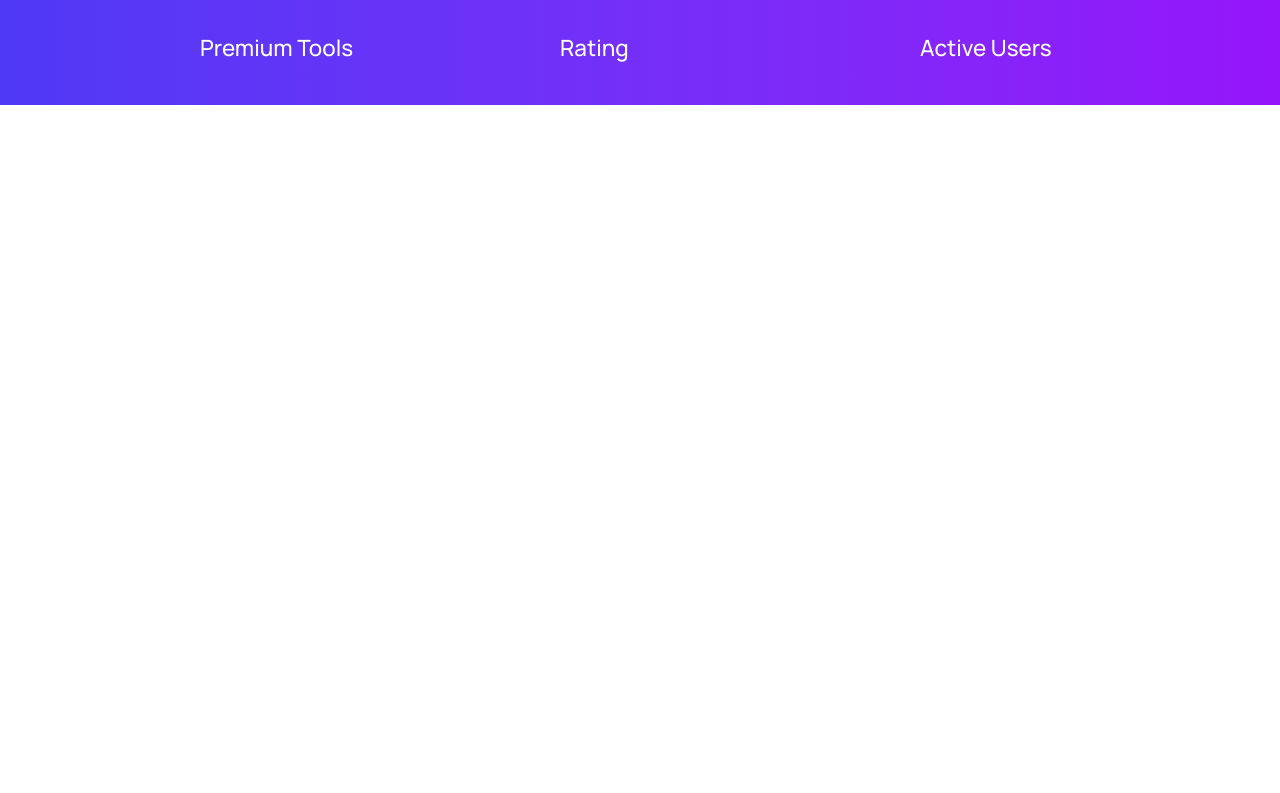
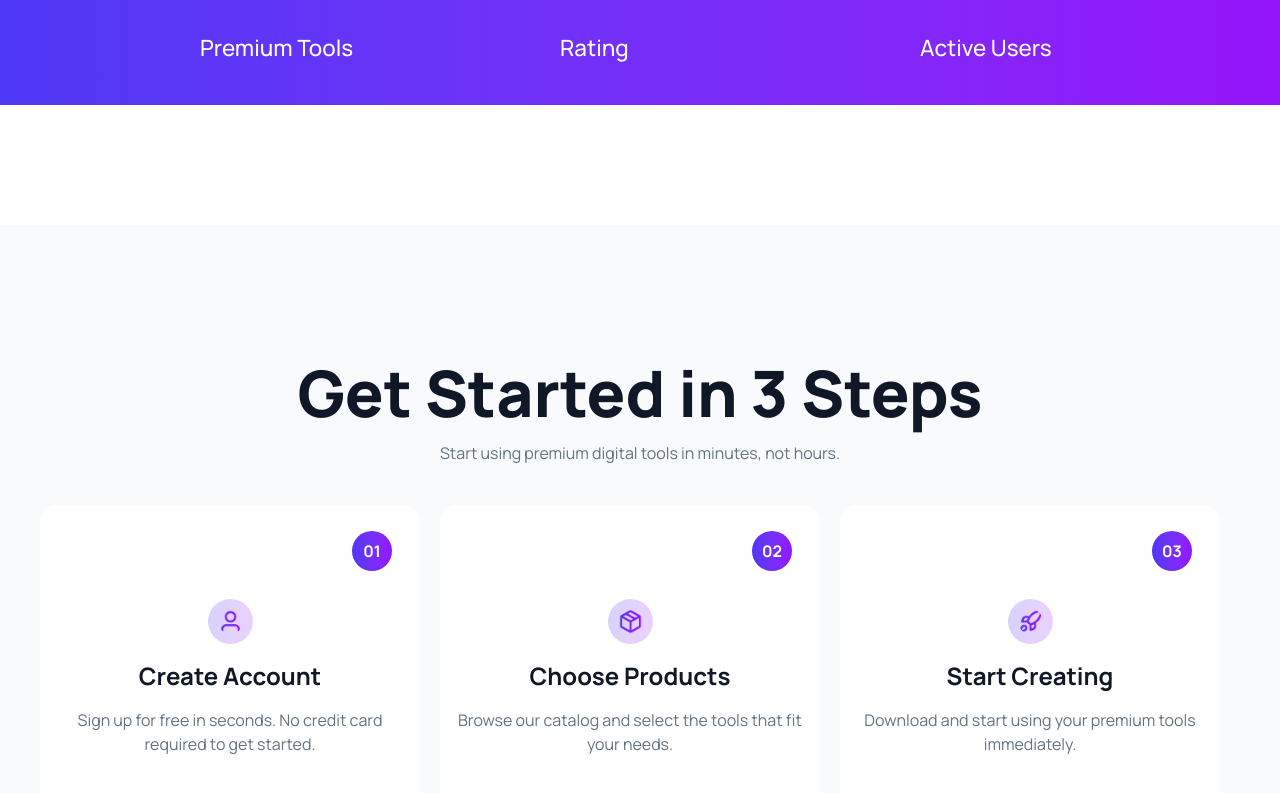
Before and after one commit to TonmoyX/Assignment-6, a React (Vite) app: page / in a window 1280 px wide. Shown: the part 939-1732 px from the top of the page. Before the commit the page ends 1044 px from the top, so only its background shows below. Built offline with nearby package versions, Linux system fonts and the light colour scheme.

Commit message:
add three step card

```diff
--- a/src/App.jsx
+++ b/src/App.jsx
@@ -1,16 +1,25 @@
 import './App.css'
 import Nav from './Component/Nav'
 import Banner from './Component/Banner'
+import ClientCount from './Component/ClientCount'
+import ThreeStep from './Component/ThreeStep'
+
 import banner from './assets/banner.png'
-import ClientCount from './Component/ClientCount'
-
-
+import user from './assets/user.png'
+import packagimg from './assets/package.png'
+import rocket from './assets/rocket.png'
 function App() {
   return (
     <>
       <Nav></Nav>
       <Banner banner={banner}></Banner>
       <ClientCount></ClientCount>
+
+      <ThreeStep
+      user={user}
+      packagimg={packagimg}
+      rocket={rocket}
+      ></ThreeStep>
     </>
   )
 }
--- /dev/null
+++ b/src/Component/ThreeStep.jsx
@@ -0,0 +1,43 @@
+import React from 'react';
+
+const ThreeStep = ({user, packagimg, rocket}) => {
+    return (
+        <div className=" bg-[#F9FAFC]">
+            <div className='max-w-[1200px] mx-auto mt-[120px] pb-[120px]'>
+            <div className='pt-[120px]'>
+                <h1 className='text-center text-[4rem] text-[#101727] font-extrabold'>Get Started in 3 Steps</h1>
+                <p className='text-center text-[#627382] text-[1rem]'>Start using premium digital tools in minutes, not hours.</p>
+            </div>
+
+            <div className='mt-[40px] grid grid-cols-3'>
+                <div className='h-[380px] w-[380px] bg-white rounded-2xl px-3 pt-6'>
+                    <div className='ml-[300px]'>
+                    <p className='w-[40px] text-center p-2 bg-gradient-to-r  from-[#4F39F6] to-[#9514FA] rounded-[50%] text-white font-bold mt-[2px]'>01</p></div>
+                    <img src = {user} className='w-[45px] mt-[28px] bg-gradient-to-r from-[#4f39f63a] to-[#9614fa34] rounded-[50%] p-[10px] mx-auto' ></img>
+                    <h1 className='text-[#101727] text-center mt-[16px] font-bold text-2xl'>Create Account</h1>
+                    <p className='text-[#627382] mt-[16px] text-center'>Sign up for free in seconds. No credit card required to get started.</p>
+
+                </div>
+                <div className='h-[380px] w-[380px] bg-white rounded-2xl px-3 pt-6'>
+                    <div className='ml-[300px]'>
+                    <p className='w-[40px] text-center p-2 bg-gradient-to-r  from-[#4F39F6] to-[#9514FA] rounded-[50%] text-white font-bold mt-[2px]'>02</p></div>
+                    <img src = {packagimg} className='w-[45px] mt-[28px] bg-gradient-to-r from-[#4f39f63a] to-[#9614fa34] rounded-[50%] p-[10px] mx-auto' ></img>
+                    <h1 className='text-[#101727] text-center mt-[16px] font-bold text-2xl'>Choose Products</h1>
+                    <p className='text-[#627382] mt-[16px] text-center'>Browse our catalog and select the tools that fit your needs.</p>
+
+                </div>
+                <div className='h-[380px] w-[380px] bg-white rounded-2xl px-3 pt-6'>
+                    <div className='ml-[300px]'>
+                    <p className='w-[40px] text-center p-2 bg-gradient-to-r  from-[#4F39F6] to-[#9514FA] rounded-[50%] text-white font-bold mt-[2px]'>03</p></div>
+                    <img src = {rocket} className='w-[45px] mt-[28px] bg-gradient-to-r from-[#4f39f63a] to-[#9614fa34] rounded-[50%] p-[10px] mx-auto' ></img>
+                    <h1 className='text-[#101727] text-center mt-[16px] font-bold text-2xl'>Start Creating</h1>
+                    <p className='text-[#627382] mt-[16px] text-center'>Download and start using your premium  tools immediately.</p>
+
+                </div>
+            </div>
+            </div>
+        </div>
+    );
+};
+
+export default ThreeStep;
```
